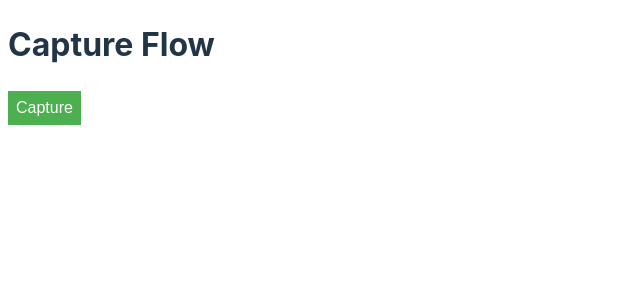
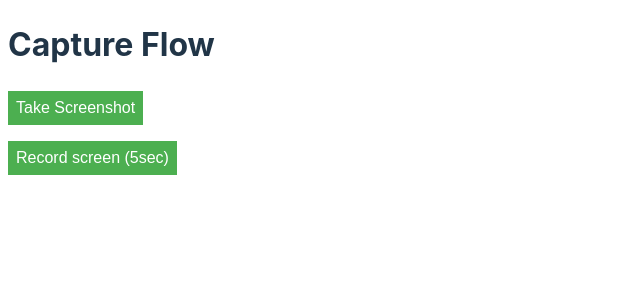
Before and after one commit to ersinghrajkr/instant-replay, a Vue app: page / in a window 1280 px wide. Shown: the top 300 px of the page, without its empty margins (0-640 px from the left). Built offline with nearby package versions, Linux system fonts and the light colour scheme.

Commit message:
Added logic for recording screen

```diff
--- a/src/App.vue
+++ b/src/App.vue
@@ -14,11 +14,53 @@ const capture = () => {
     });
   });
 };
+
+const startVideo = () => {
+  const captureOptions = {
+    audio: false,
+    video: true,
+    videoConstraints: {
+      mandatory: {
+        chromeMediaSource: "tab",
+      },
+    },
+  };
+
+  chrome.tabCapture.capture(captureOptions, (stream) => {
+    const mediaRecorder = new MediaRecorder(stream!);
+    let chunks: BlobPart[] = [];
+
+    mediaRecorder.ondataavailable = (event) => {
+      chunks.push(event.data);
+    };
+
+    mediaRecorder.onstop = () => {
+      const blob = new Blob(chunks, { type: "video/webm" });
+      const url = URL.createObjectURL(blob);
+
+      chrome.downloads.download({
+        url: url,
+        filename: "capturedVideo.webm", // default filename
+        saveAs: true, // prompt user to choose filename/location
+      });
+    };
+
+    mediaRecorder.start();
+
+    // Stop recording after 5 seconds and trigger the download
+    setTimeout(() => {
+      mediaRecorder.stop();
+    }, 5000);
+  });
+};
 </script>
 
 <template>
   <h1>Capture Flow</h1>
-  <button class="capture-btn" @click="capture">Capture</button>
+  <button class="btn" @click="capture">Take Screenshot</button>
+  <div class="video-capture-container">
+    <button class="btn" @click="startVideo">Record screen (5sec)</button>
+  </div>
 </template>
 
 <style scoped>
@@ -26,7 +68,12 @@ h1 {
   white-space: nowrap;
 }
 
-.capture-btn {
+.video-capture-container {
+  margin-top: 16px;
+}
+
+.btn {
+  white-space: nowrap;
   background-color: #4caf50; /* Green */
   color: white;
   border: none;
@@ -37,7 +84,7 @@ h1 {
   font-size: 16px;
 }
 
-.capture-btn:hover {
+.btn:hover {
   background-color: #45a049; /* Darker green */
 }
 </style>
```
